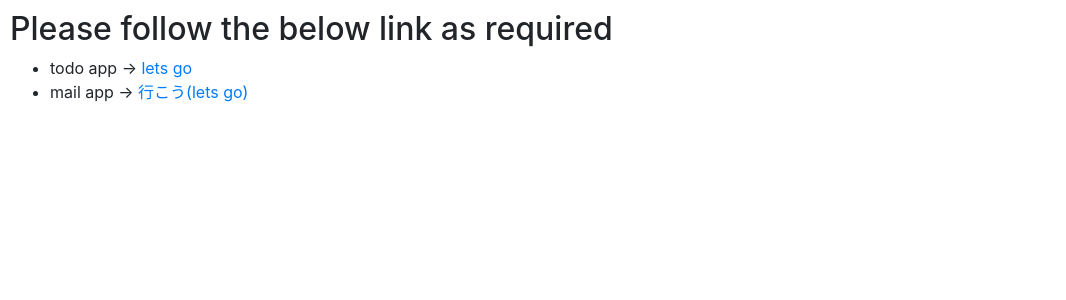
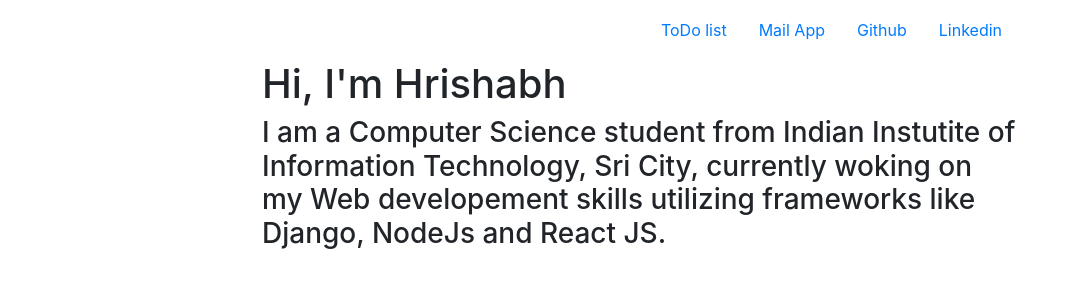
Before and after one commit to hrs2203/Django-app-ToDoList, a Django app: page / in a window 1280 px wide. Shown: the top 300 px of the page, without its empty margins (0-1066 px from the left). Run offline with Django 3.2, Linux system fonts and the light colour scheme; some libraries are stand-ins or nearby versions.

Commit message:
home pages set

```diff
--- a/todoApp/mainApp/templates/mainApp/header.html
+++ b/todoApp/mainApp/templates/mainApp/header.html
@@ -5,6 +5,7 @@
     <script src="https://ajax.googleapis.com/ajax/libs/jquery/3.4.1/jquery.min.js"></script>
     <script src="https://cdnjs.cloudflare.com/ajax/libs/popper.js/1.14.7/umd/popper.min.js"></script>
     <script src="https://maxcdn.bootstrapcdn.com/bootstrap/4.3.1/js/bootstrap.min.js"></script>
+    {% block customStyle %} {% endblock %}
 </head>
 <body style="margin: 10px;" >
 
--- a/todoApp/mainApp/templates/mainApp/home_page.html
+++ b/todoApp/mainApp/templates/mainApp/home_page.html
@@ -4,10 +4,41 @@
     Home Page
 {% endblock %}
 
+{% block customStyle %}
+    <style>
+        header {
+            margin-top: 0px;
+            margin-bottom: 10px;
+        }
+
+        .mainframe {
+            margin-right: 20%;
+            margin-left: 20%;
+        }
+    </style>
+{% endblock %}
+
 {% block content %}
-    <h2> Please follow the below link as required</h2>
+    <header class='mainframe'>
+        <ul class="nav nav-pills justify-content-end" >
+            <li class="nav-item"><a class="nav-link" href='/todo'> ToDo list </a></li>
+            <li class="nav-item"><a class="nav-link" href='/sendMail'> Mail App </a></li>
+            <li class="nav-item"><a class="nav-link" href='https://github.com/hrs2203'> Github </a></li>
+            <li class="nav-item"><a class="nav-link" href='https://www.linkedin.com/in/hrishabh-pandey-052a0616b/'> Linkedin </a></li>
+        </ul>
+    </header>
+    <div class='mainframe'>
+        <h1>Hi, I'm Hrishabh</h1>
+        <h3>
+            <p>
+                I am a Computer Science student from Indian Instutite of Information Technology, Sri City, currently woking on my Web developement skills utilizing frameworks like Django, NodeJs and React JS.
+            </p>
+        </h3>
+    </div>
+
+    {% comment %} <h2> Please follow the below link as required</h2>
     <ul>
-    <li>todo app -> <a href='/todo'> lets go </a></li>
-    <li>mail app -> <a href='/sendMail'> 行こう(lets go) </a></li>
-    </ul>
+    <li>todo app -> <a class="nav-link" href='/todo'> lets go </a></li>
+    <li>mail app -> <a class="nav-link" href='/sendMail'> 行こう(lets go) </a></li>
+    </ul>  {% endcomment %}
 {% endblock %}
--- a/todoApp/todo/templates/todo/includes/navbar.html
+++ b/todoApp/todo/templates/todo/includes/navbar.html
@@ -1,5 +1,6 @@
 <ul class="nav nav-pills justify-content-end" >
-    <li class="nav-item"><a class="nav-link" href="/todo/">Home</a></li>
+    <li class="nav-item"><a class="nav-link" href="/">MainHomePage</a></li>
+    <li class="nav-item"><a class="nav-link" href="/todo/">Home Todo</a></li>
     {% comment %} <li class="nav-item"><a class="nav-link" href="/admin">Admin</a></li> {% endcomment %}
     {% if user.is_authenticated %}
         <li class="nav-item">
@@ -15,4 +16,6 @@
         <li class="nav-item"><a class="nav-link" href="/todo/login">login</a></li>
         <li class="nav-item"><a class="nav-link" href="/todo/register">register</a></li>
     {% endif %}
+    <li class="nav-item"><a class="nav-link" href='https://github.com/hrs2203'> Github </a></li>
+    <li class="nav-item"><a class="nav-link" href='https://www.linkedin.com/in/hrishabh-pandey-052a0616b/'> Linkedin </a></li>
 </ul>
```
Also changed, not shown: todoApp/mainApp/templates/mainApp/css/home_page.css (added, +9 -0 lines), todoApp/sendMail/templates/sendMail/home_page.html (+26 -2 lines), todoApp/todo/templates/todo/header.html (+13 -7 lines), todoApp/todo/templates/todo/homepage.html (+7 -0 lines).
